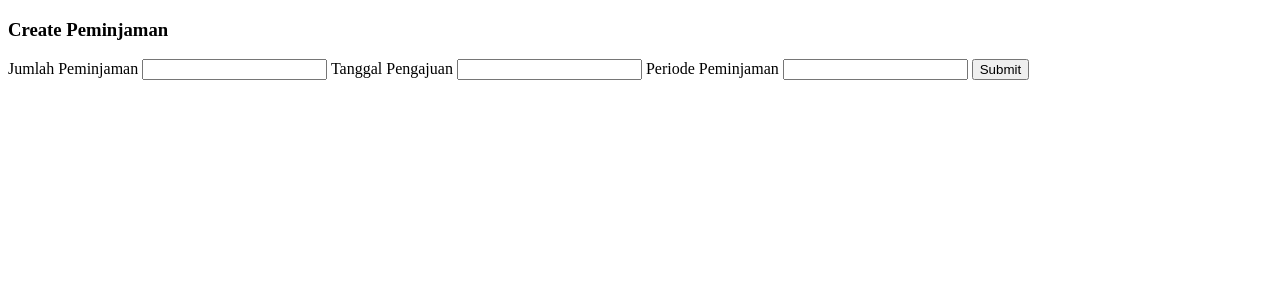
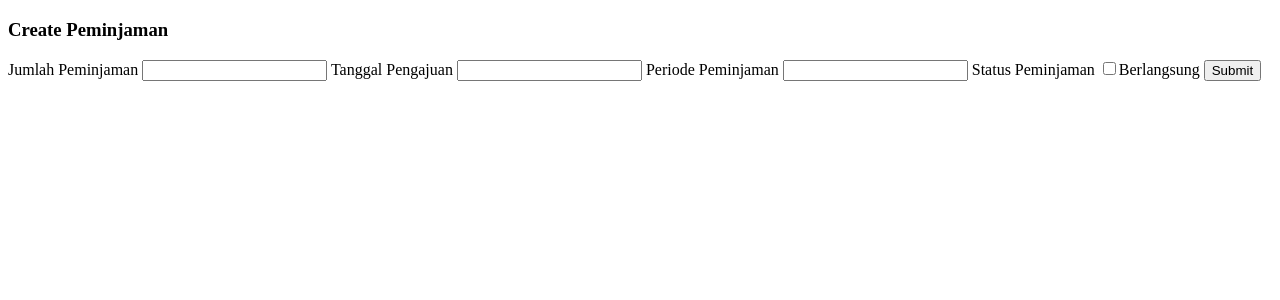
Before and after one commit to Shadowman1205/DEADLINE-4_KELOMPOK-16, a Django app: page /create_peminjaman in a window 1280 px wide. Shown: the top 300 px of the page. Run offline with Django 4.2, Linux system fonts and the light colour scheme; a user stored in the database is signed in.

Commit message:
semua peminjaman html

```diff
--- a/losikbank/uang/templates/peminjaman/create_peminjaman.html
+++ b/losikbank/uang/templates/peminjaman/create_peminjaman.html
@@ -15,6 +15,8 @@
         <input type="number" name="tanggal_pengajuan">
         <label>Periode Peminjaman</label>
         <input type="number" name="periode_peminjaman">
+        <label>Status Peminjaman</label>
+        <label><input type="checkbox" name="status_peminjaman">Berlangsung</input></label>
         <button type="submit">Submit</button>
     </form>
 </body>
--- a/losikbank/uang/templates/peminjaman/update_peminjaman.html
+++ b/losikbank/uang/templates/peminjaman/update_peminjaman.html
@@ -15,6 +15,8 @@
         <input type="number" name="tanggal_pengajuan" value="{{ gettanggal_pengajuan.tanggal_pengajuan }}">
         <label>Periode Peminjaman</label>
         <input type="number" name="periode_peminjaman" value="{{ getperiode_peminjaman.periode_peminjaman }}">
+        <label>Status Peminjaman</label>
+        <label><input type="checkbox" name="status_peminjaman" value="{{ getperiode_peminjaman.status_peminjaman }}">Berlangsung</input></label>
         <button type="submit">Submit</button>
     </form>
 </body>
--- a/losikbank/uang/views.py
+++ b/losikbank/uang/views.py
@@ -76,7 +76,7 @@ def create_peminjaman(request):
         jumlah_peminjaman = request.POST['jumlah_peminjaman']
         tanggal_pengajuan = request.POST['tanggal_pengajuan']
         periode_peminjaman = request.POST['periode_peminjaman']
-        status_peminjaman = request.POST['status_pinjaman']
+        status_peminjaman = request.POST['status_peminjaman']
 
         peminjamanobj = models.peminjaman.objects.filter(jumlah_peminjaman = jumlah_peminjaman, id_nasabah__nama_nasabah = nama_nasabah)
         if peminjamanobj.exist():
@@ -88,16 +88,16 @@ def create_peminjaman(request):
                 jumlah_peminjaman = jumlah_peminjaman,
                 tanggal_pengajuan = tanggal_pengajuan,
                 periode_peminjaman = periode_peminjaman,
-                status_pinjaman = status_pinjaman,
+                status_peminjaman = status_peminjaman,
             ).save()
             mesaages.success(request, 'Data peminjaman Berhasil Ditambahkan!')
 
-        return redirect('read_peminjaman')
+            return redirect('read_peminjaman')
 
 @login_required(login_url='login')
 @role_required(['owner'])
 def update_peminjaman(request, id):
-    nasabahobj = models.grade.objects.all()
+    nasabahobj = models.nasabah.objects.all()
     getpeminjaman = models.peminjaman.objects.get(id_peminjaman = id)
     nama_nasabah = getpeminjaman.id_nasabah.nama_nasabah
     if request.method == 'GET':
@@ -113,7 +113,7 @@ def update_peminjaman(request, id):
         jumlah_peminjaman = request.POST['jumlah_peminjaman']
         tanggal_pengajuan = request.POST['tanggal_pengajuan']
         periode_peminjaman = request.POST['periode_peminjaman']
-        status_pinjaman = request.POST['status_pinjaman']
+        status_peminjaman = request.POST['status_peminjaman']
 
         peminjamanobj = models.peminjaman.objects.filter(jumlah_peminjaman = jumlah_peminjaman, id_nasabah__nama_nasabah = nama_nasabah)
         if peminjamanobj.exist() and getpeminjaman.jumlah_peminjaman != jumlah_peminjaman and getpeminjaman.id_nasabah.nama_nasabah != nama_nasabah :
@@ -125,7 +125,7 @@ def update_peminjaman(request, id):
         getpeminjaman.jumlah_peminjaman = jumlah_peminjaman
         getpeminjaman.tanggal_pengajuan = tanggal_pengajuan
         getpeminjaman.periode_peminjaman = periode_peminjaman
-        getpinjaman.status_peminjaman = status_peminjaman
+        getpeminjaman.status_peminjaman = status_peminjaman
 
         getpeminjaman.save()
 
```
Also changed, not shown: losikbank/uang/templates/peminjaman/read_peminjaman.html (+6 -2 lines).
